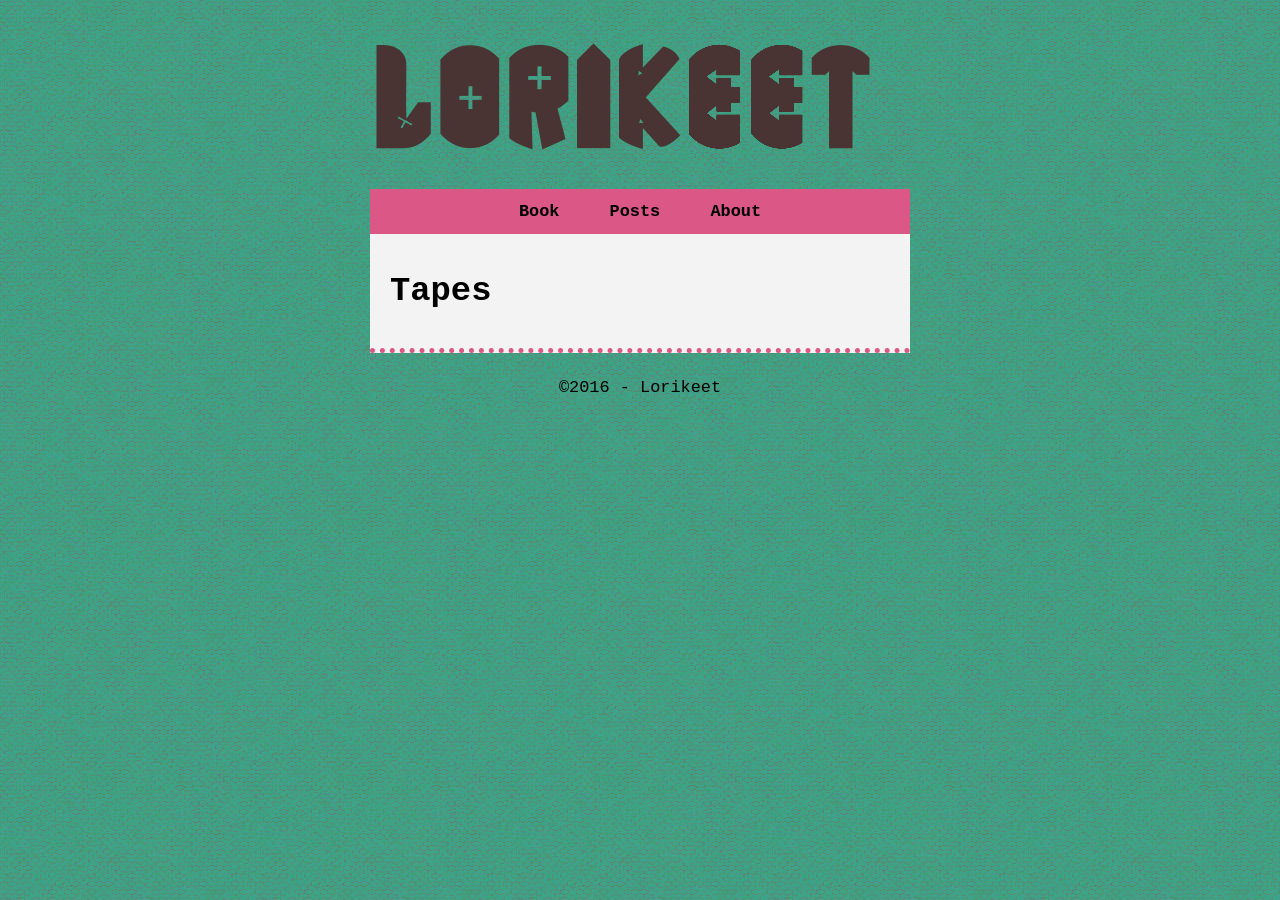
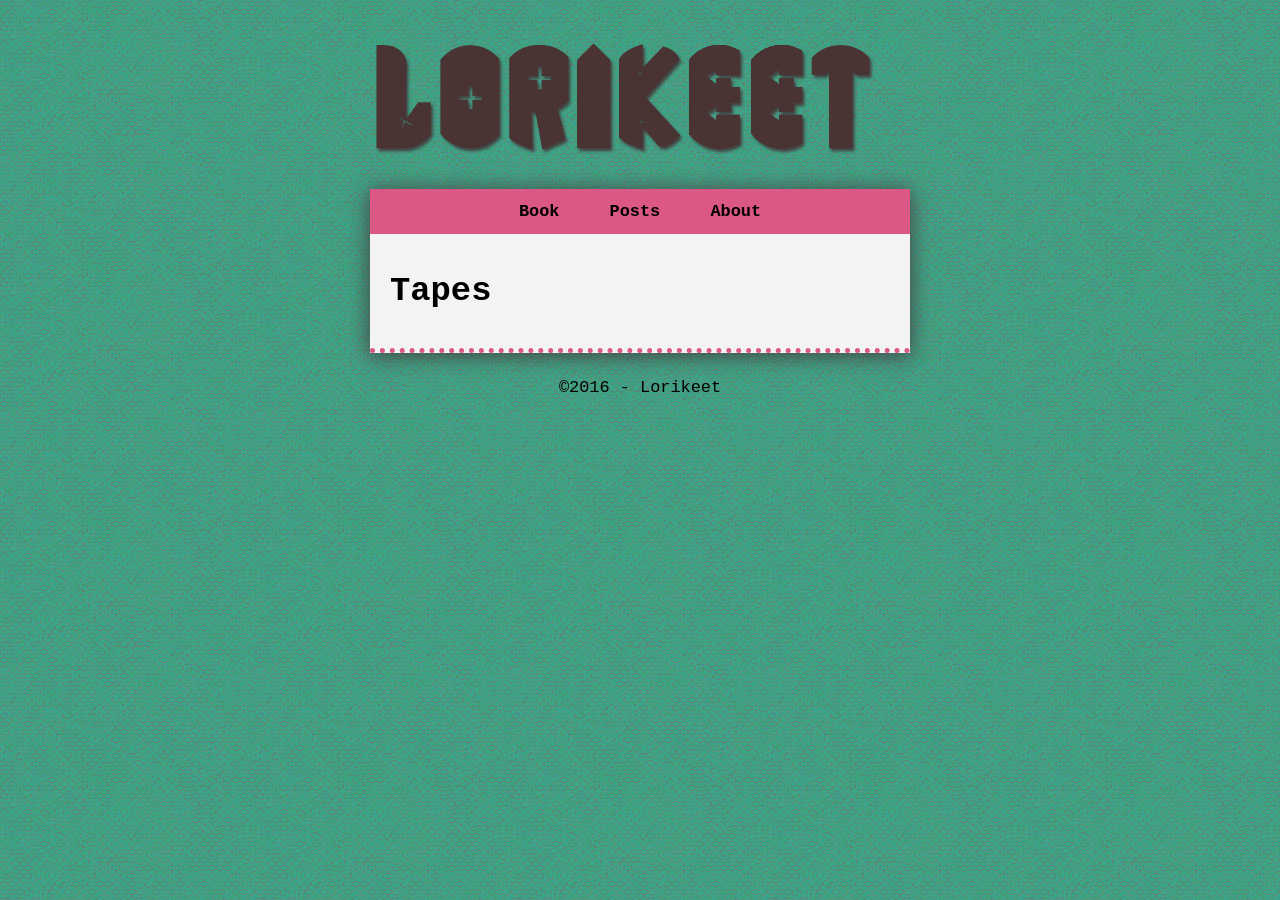
Before and after one commit to grdw/lorikeet, a Jekyll site: the page built from tapes/index.html, in a window 1280 px wide. Built offline with Jekyll 4.4.1, drawn with Linux system fonts in a browser that asks for light colours.

Commit message:
Adding shadows

```diff
--- a/_layouts/default.html
+++ b/_layouts/default.html
@@ -21,6 +21,7 @@
 				</a>
       </div>
 
+			<div class="pages">
 				<div class="menu">
 					<ul>
 						<li><a href='mailto:bird@lorikeet.nl'>Book</a></li>
@@ -30,6 +31,7 @@
 				</div>
 
 				{{ content }}
+			</div>
       <footer>©2016 - Lorikeet</footer>
     </div>
   </body>
--- a/style.sass
+++ b/style.sass
@@ -144,6 +144,7 @@
       font-size: 130px
       margin: 50px 0 8px
       color: #493333
+      text-shadow: 2px 3px 3px #444
 
     a
       border: none
```
Lines whose indentation alone changed are shown as unchanged.
